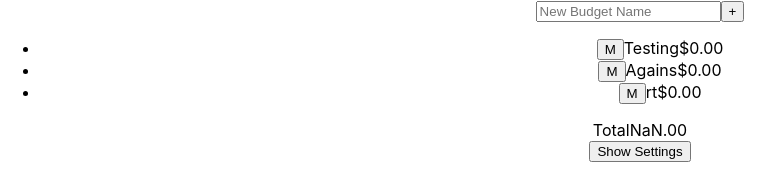
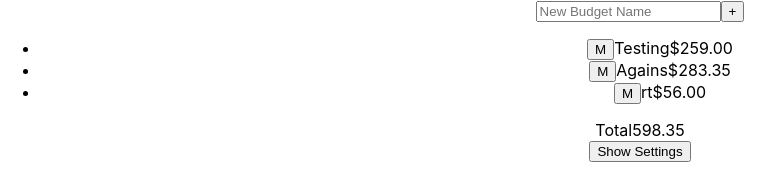
Before and after one commit to helloRupa/simply-budget, a React (Create React App) app: page / in a window 1280 px wide. Shown: the top 190 px of the page, without its empty margins (0-784 px from the left). Built offline with nearby package versions, Linux system fonts and the light colour scheme; data requests are answered from the project's data file; the HTML template or start-up script is replaced by a standard one.

Commit message:
Replace tracking with truncated

```diff
--- a/src/App.js
+++ b/src/App.js
@@ -13,7 +13,7 @@ import settingsReducer from './reducers/settings_reducer';
 const store = createStore(
   combineReducers({
     budget: budgetReducer,
-    expenditure: expenditureReducer,
+    expenditures: expenditureReducer,
     settings: settingsReducer
   }),
   compose(
--- a/src/components/Dashboard.js
+++ b/src/components/Dashboard.js
@@ -11,13 +11,19 @@ import { connect } from 'react-redux';
 
 // ADD ARCHIVING
 
-function Dashboard({ budgets, fetchBudgets, fetchSettings, fetchExpenditures }) {
+function Dashboard({
+  budgets,
+  fetchBudgets,
+  fetchSettings,
+  fetchExpenditures,
+  expenditures
+}) {
   const [showSettings, setShowSettings] = useState(false);
 
   useEffect(() => {
     fetchBudgets();
+    fetchExpenditures();
     fetchSettings();
-    fetchExpenditures();
   }, [fetchBudgets, fetchSettings, fetchExpenditures]);
 
   const handleShowSettingsClick = () => {
@@ -32,7 +38,7 @@ function Dashboard({ budgets, fetchBudgets, fetchSettings, fetchExpenditures })
     <div>
       <CreateBudget />
       <Budgets budgets={budgets} />
-      <Total budgets={budgets} />
+      <Total budgets={budgets} expenditures={expenditures} />
       {displaySettings()}
       <button onClick={handleShowSettingsClick}>{updateSettingsButton()}</button>
     </div>
@@ -40,7 +46,8 @@ function Dashboard({ budgets, fetchBudgets, fetchSettings, fetchExpenditures })
 }
 
 const mapStateToProps = state => ({
-  budgets: state.budget.budgets
+  budgets: state.budget.budgets,
+  expenditures: state.expenditures
 });
 
 export default connect(mapStateToProps, {
--- a/src/components/dashboard/Budget.js
+++ b/src/components/dashboard/Budget.js
@@ -3,8 +3,14 @@ import BudgetMenu from './BudgetMenu';
 import { formatNumber } from '../../utils/format';
 import { selectBudget } from '../../actions/budget_actions';
 import { connect } from 'react-redux';
+import { calculateTracking } from '../../utils/calculate';
 
-function Budget({ budget, budget: { name, currency, truncated }, selectBudget }) {
+function Budget({
+  budget,
+  budget: { name, currency },
+  selectBudget,
+  expenditures
+}) {
   const [showMenu, setShowMenu] = useState(false);
 
   const toggleMenu = () => {
@@ -21,11 +27,20 @@ function Budget({ budget, budget: { name, currency, truncated }, selectBudget })
       <span onClick={handleClick}>
         <span className="budget-name">{name}</span>
         <span className="budget-currency">{currency}</span>
-        <span className="budget-tracking">{formatNumber(truncated)}</span>
+        <span className="budget-tracking">
+          {formatNumber(calculateTracking({expenditures, budget}))}
+        </span>
       </span>
-      <div>{ showMenu ? <BudgetMenu budget={budget} setShowMenu={setShowMenu} /> : '' }</div>
+      <div>
+        { showMenu ?
+          <BudgetMenu budget={budget} setShowMenu={setShowMenu} /> : '' }
+      </div>
     </div>
   )
 }
 
-export default connect(null, { selectBudget })(Budget);
+const mapStateToProps = state => ({
+  expenditures: state.expenditures
+});
+
+export default connect(mapStateToProps, { selectBudget })(Budget);
--- a/src/components/dashboard/Total.js
+++ b/src/components/dashboard/Total.js
@@ -1,16 +1,14 @@
 import React from 'react';
 import { formatNumber } from '../../utils/format';
+import { calculateTotalTracking } from '../../utils/calculate';
 
-function Total({ budgets }) {
-  const calculateTotal = () =>
-    budgets.reduce((total, budget) => budget.tracking + total, 0);
-
-  const displayTotal = () => formatNumber(calculateTotal());
-
+function Total({ budgets, expenditures }) {
   return (
     <div>
       <span className="all-budgets-label">Total</span>
-      <span className="all-budgets-total">{displayTotal()}</span>
+      <span className="all-budgets-total">
+        {formatNumber(calculateTotalTracking(budgets, expenditures))}
+      </span>
     </div>
   )
 }
--- /dev/null
+++ b/src/utils/calculate.js
@@ -0,0 +1,13 @@
+export function calculateTracking({
+  expenditures,
+  budget: { id, limit, currentPeriod, truncated }
+}) {
+  const spent = (expenditures[id]) ?
+    expenditures[id].reduce((sum, exp) => sum + exp.amount, 0) : 0;
+
+  return limit * currentPeriod - truncated - spent;
+};
+
+export function calculateTotalTracking(budgets, expenditures) {
+  return budgets.reduce((sum, budget) => sum + calculateTracking({ expenditures, budget }), 0);
+};
```
